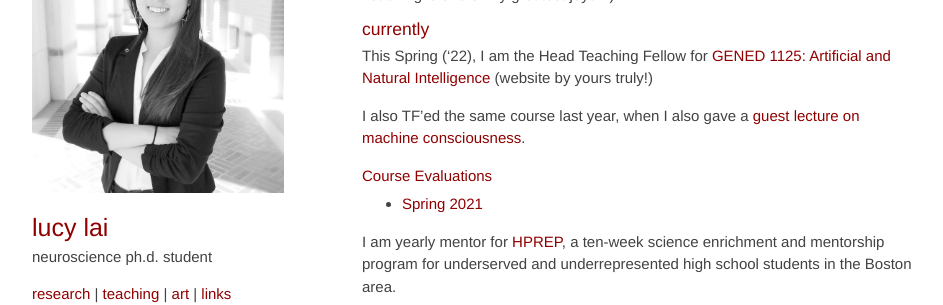
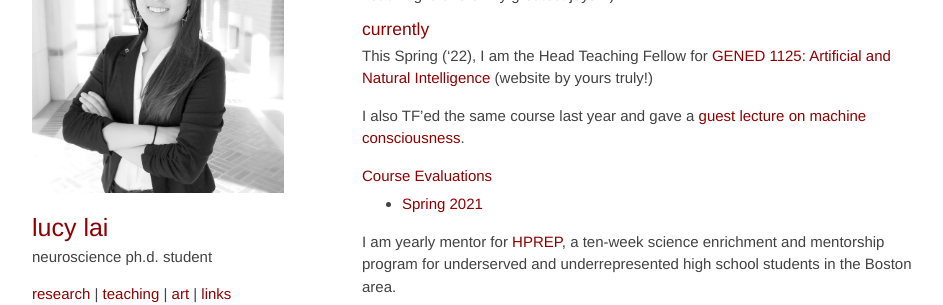
Before and after one commit to lucylai96/lucylai96.github.io, a Jekyll site: the page built from teaching.md, in a window 1280 px wide and 900 px high. Shown: the part 159-464 px from the top of the window, without its empty margins (168-1111 px from the left). Built offline with Jekyll 4.4.1, drawn with Linux system fonts in a browser that asks for light colours; our own code applies the rules of GitHub Pages for plain Markdown files.

Commit message:
Update teaching.md

```diff
--- a/teaching.md
+++ b/teaching.md
@@ -8,7 +8,7 @@ Teaching is one of my greatest joys :-)
 ### currently
 This Spring ('22), I am the Head Teaching Fellow for [GENED 1125: Artificial and Natural Intelligence](https://github.com/gened1125/spring2022){:target="_blank"} (website by yours truly!)
 
-I also TF'ed the same course last year, when I also gave a [guest lecture on machine consciousness](https://www.youtube.com/watch?v=kle1uBIW8dM&ab_channel=LucyLai){:target="_blank"}.
+I also TF'ed the same course last year and gave a [guest lecture on machine consciousness](https://www.youtube.com/watch?v=kle1uBIW8dM&ab_channel=LucyLai){:target="_blank"}.
 
 #### Course Evaluations
 * [Spring 2021](./files/gened1125_evals.pdf){:target="_blank"}
```
